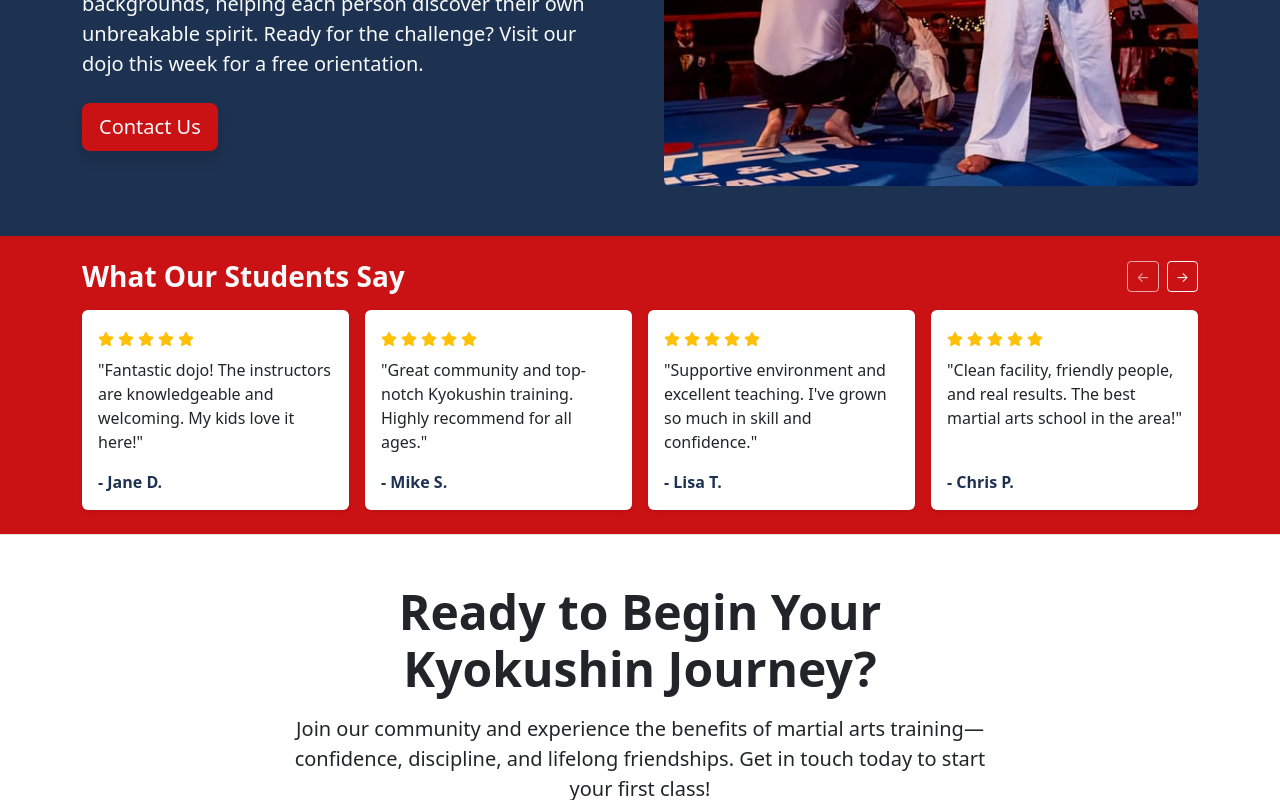
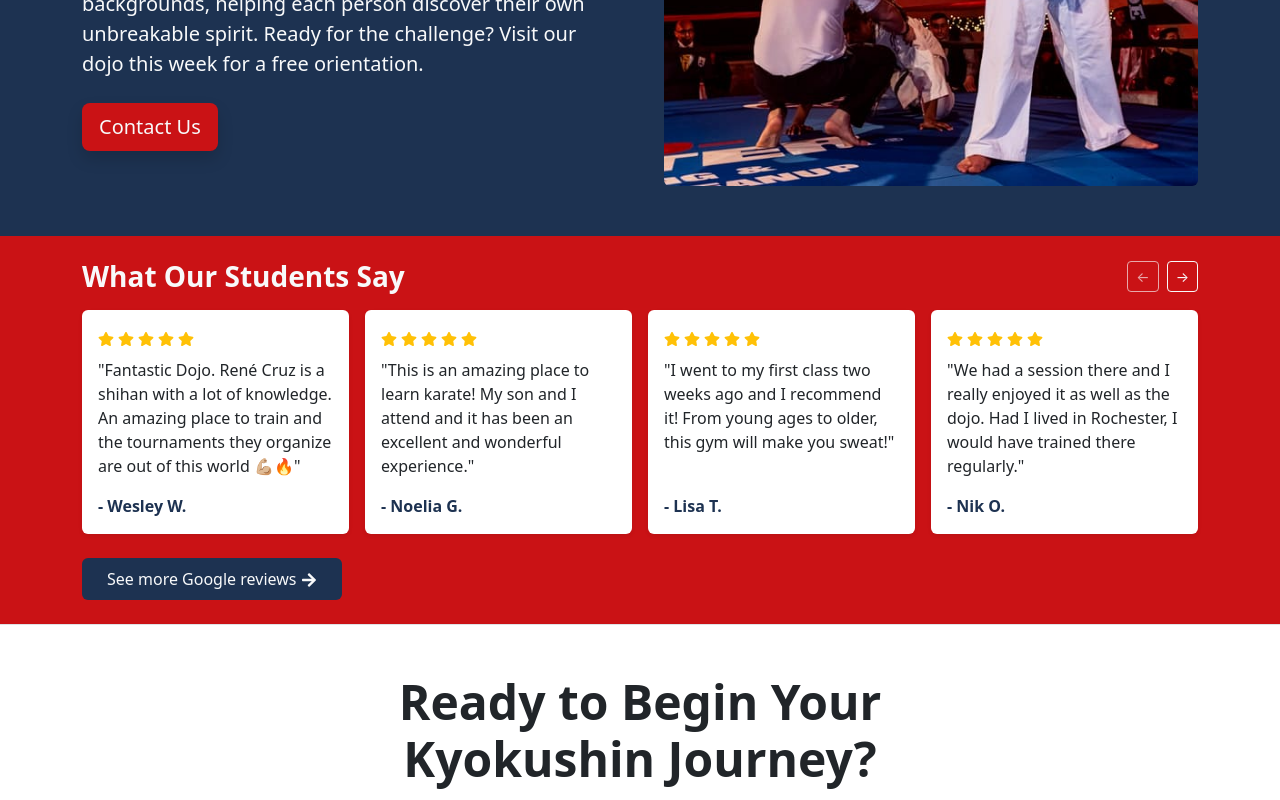
Before and after one commit to sjvarnum/website-mutekikyokushin, a React (Vite) app: page / in a window 1280 px wide. Shown: the part 483-1283 px from the top of the page. Built offline with nearby package versions, Linux system fonts and the light colour scheme.

Commit message:
feat: added real reviews and a link to google reviews page

```diff
--- a/src/components/CallToAction/GoogleReviews.tsx
+++ b/src/components/CallToAction/GoogleReviews.tsx
@@ -1,31 +1,46 @@
 import React, { useState, useEffect } from "react";
-import { FaStar } from "react-icons/fa";
+import { FaArrowRight, FaStar } from "react-icons/fa";
 
 // Sample reviews data
 const reviews = [
   {
-    author: "Jane D.",
-    text: "Fantastic dojo! The instructors are knowledgeable and welcoming. My kids love it here!",
+    author: "Wesley W.",
+    text: "Fantastic Dojo. René Cruz is a shihan with a lot of knowledge. An amazing place to train and the tournaments they organize are out of this world 💪🏼🔥",
     rating: 5,
   },
   {
-    author: "Mike S.",
-    text: "Great community and top-notch Kyokushin training. Highly recommend for all ages.",
+    author: "Noelia G.",
+    text: "This is an amazing place to learn karate! My son and I attend and it has been an excellent and wonderful experience.",
     rating: 5,
   },
   {
     author: "Lisa T.",
-    text: "Supportive environment and excellent teaching. I've grown so much in skill and confidence.",
+    text: "I went to my first class two weeks ago and I recommend it! From young ages to older, this gym will make you sweat!",
     rating: 5,
   },
   {
-    author: "Chris P.",
-    text: "Clean facility, friendly people, and real results. The best martial arts school in the area!",
+    author: "Nik O.",
+    text: "We had a session there and I really enjoyed it as well as the dojo. Had I lived in Rochester, I would have trained there regularly.",
     rating: 5,
   },
   {
-    author: "Ava K.",
-    text: "My whole family trains here. The sense of community is amazing!",
+    author: "Khalie P.",
+    text: "Amazing place to learn karate, the sensei shows a lot of discipline, good place for starters. Goes by all ages, very clean.",
+    rating: 5,
+  },
+  {
+    author: "Frenchi W.",
+    text: "Been going here for a while, a very well rounded fitness program 3 days a week at a good price. The focused and dedicated instructors really make you feel attended to and accomplished.",
+    rating: 5,
+  },
+  {
+    author: "Ferry W.",
+    text: "Amazing place to learn karate, the sensei shows a lot of discipline, good place for starters. Goes by all ages, very clean.",
+    rating: 5,
+  },
+  {
+    author: "Johnny G.",
+    text: "My son has been going here three years and has enjoyed the wonderful atmosphere also he loves the feel of being a part of a family...",
     rating: 5,
   },
 ];
@@ -103,8 +118,20 @@ const GoogleReviews: React.FC = () => {
             </div>
           ))}
         </div>
+      {/* See more reviews button */}
+      <div className="mt-4 text-start">
+        <a
+          href="https://g.co/kgs/MAathv5"
+          className="btn theme-bg-blue text-light px-4 py-2"
+          target="_blank"
+          rel="noopener noreferrer"
+          aria-label="See more reviews on Google"
+        >
+          See more Google reviews <FaArrowRight />
+        </a>
       </div>
-    </section>
+    </div>
+  </section>
   );
 };
 
```
